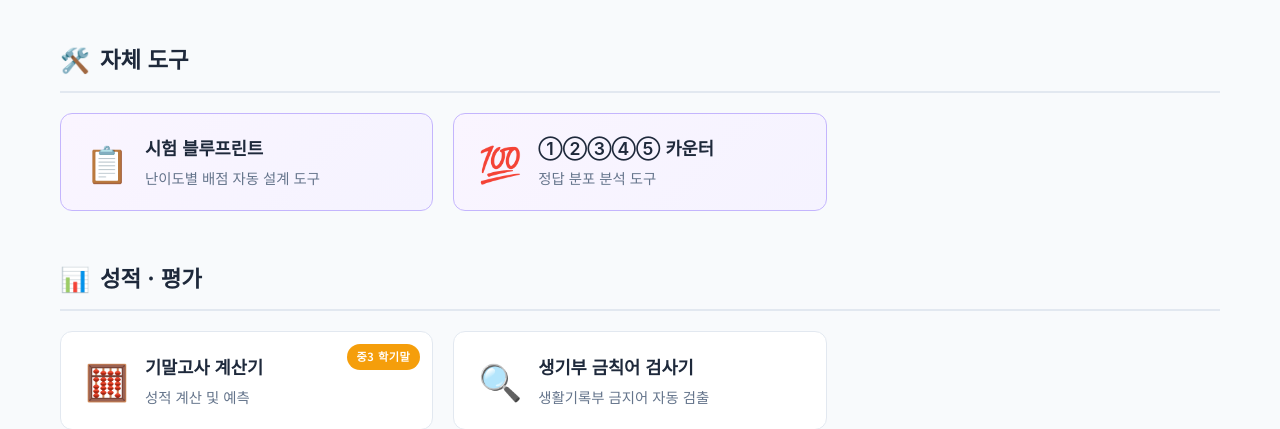
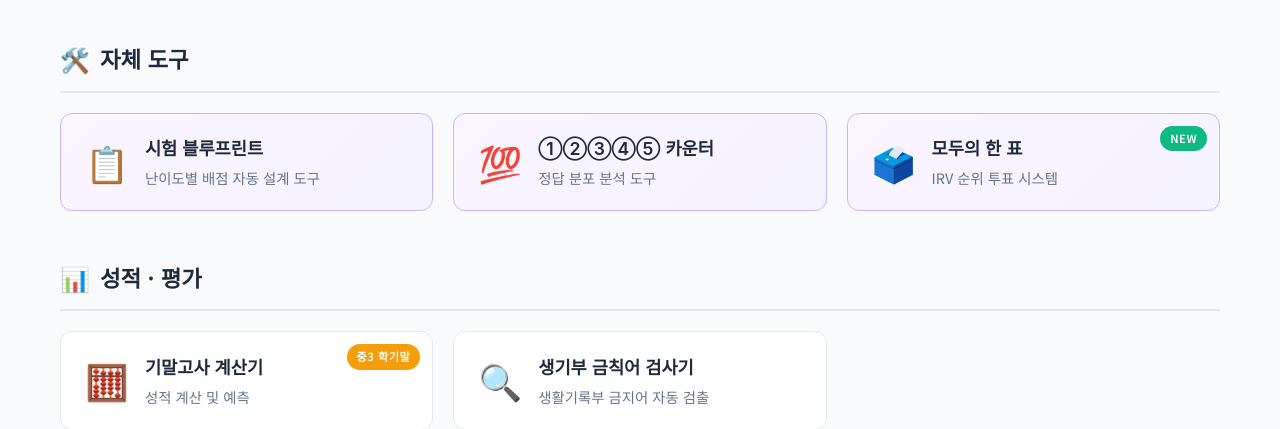
Before and after one commit to CHOISEONGYEOL/Teacher-support, a Python web app: template templates/index.html in a window 1280 px wide. Shown: the part 200-629 px from the top of the page. Run offline with Jinja, Linux system fonts and the light colour scheme; the template is opened without the code that fills it, so the values that code supplies are empty.

Commit message:
Update index.html

```diff
--- a/templates/index.html
+++ b/templates/index.html
@@ -45,6 +45,22 @@
                             <p>정답 분포 분석 도구</p>
                         </div>
                     </a>
+
+        <!-- 모두의 한 표 -->
+
+<a href="/static/Fair-Vote-Counting/index.html" class="card card-internal">
+            <div class="card-icon">🗳️</div>
+            <div class="card-content">
+                <h3>모두의 한 표</h3>
+                <p>IRV 순위 투표 시스템</p>
+            </div>
+  <div class="card-badge">NEW</div>
+        </a>
+
+
+
+
+
                 </div>
             </section>
 
```
